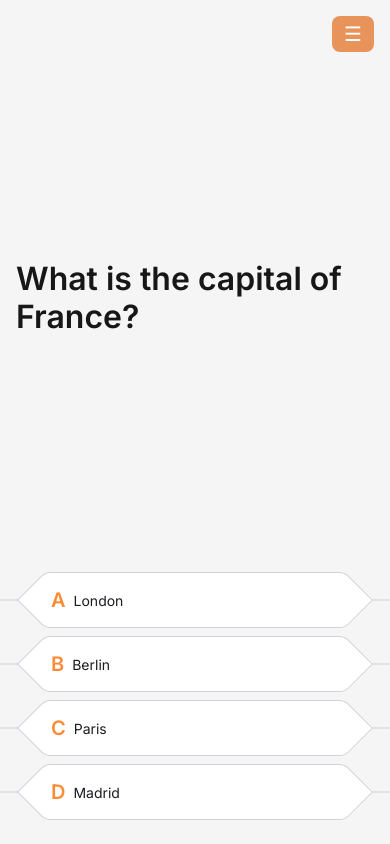
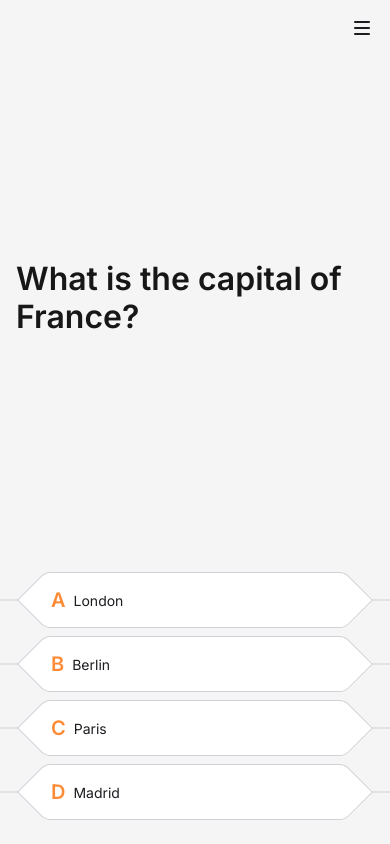
Before and after one commit to Hotpick/nextjs-game, a Next.js app: page /game in a window 390 px wide. Built offline with nearby package versions, Linux system fonts and the light colour scheme.

Commit message:
finish game layout

```diff
--- a/src/components/Game/GameSidebar.module.css
+++ b/src/components/Game/GameSidebar.module.css
@@ -1,18 +1,47 @@
-/* Mobile hamburger */
-.hamburger {
-  display: none;
+.toggleSidebarButton {
+  display: inline-flex;
+  flex-direction: column;
+  visibility: hidden;
+  gap: 4px;
   position: fixed;
   top: 16px;
   right: 16px;
-  z-index: 100;
-  background-color: #e8935a;
-  color: #ffffff;
-  border: none;
-  border-radius: 8px;
-  padding: 8px 12px;
-  font-size: 20px;
-  cursor: pointer;
-  line-height: 1;
+  z-index: 20;
+  padding: 5px 4px;
+  width: 24px;
+}
+
+.toggleSidebarButton span {
+  display: block;
+  width: 100%;
+  height: 2px;
+  background-color: var(--black-100);
+  border-radius: 2px;
+  transition: opacity 0.2s ease;
+}
+
+.toggleSidebarButton:before,
+.toggleSidebarButton:after {
+  content: "";
+  display: block;
+  width: 100%;
+  height: 2px;
+  background-color: var(--black-100);
+  border-radius: 2px;
+  transition: transform 0.2s ease;
+}
+
+/* X state — top line rotates down, middle fades, bottom line rotates up */
+.toggleSidebarButton.open:before {
+  transform: translateY(6px) rotate(45deg);
+}
+
+.toggleSidebarButton.open span {
+  opacity: 0;
+}
+
+.toggleSidebarButton.open:after {
+  transform: translateY(-6px) rotate(-45deg);
 }
 
 .sidebar {
@@ -25,38 +54,23 @@
   overflow-y: auto;
 }
 
-/* Mobile overlay */
-.overlay {
-  position: fixed;
-  inset: 0;
-  z-index: 200;
-  background-color: #ffffff;
-  display: flex;
-  flex-direction: column;
-  overflow-y: auto;
-  padding-top: 60px;
-}
+@media (max-width: 768px) {
+  .toggleSidebarButton {
+    visibility: visible;
+  }
 
-.closeButton {
-  position: fixed;
-  top: 16px;
-  right: 16px;
-  z-index: 201;
-  background-color: transparent;
-  border: none;
-  font-size: 32px;
-  color: #1a1a1a;
-  cursor: pointer;
-  line-height: 1;
-  padding: 4px 8px;
-}
-
-@media (max-width: 768px) {
   .sidebar {
     display: none;
   }
 
-  .hamburger {
-    display: block;
+  .sidebar.open {
+    display: flex;
+    position: fixed;
+    inset: 0;
+    width: 100%;
+    min-width: unset;
+    z-index: 10;
+    justify-content: flex-start;
+    padding-top: 60px;
   }
 }
--- a/src/components/Game/GameSidebar.tsx
+++ b/src/components/Game/GameSidebar.tsx
@@ -13,42 +13,42 @@ const GameSidebar = ({
   currentQuestionIndex: number;
 }) => {
   const [isPrizeLadderOpen, setIsPrizeLadderOpen] = useState(false);
+  const [isClosing, setIsClosing] = useState(false);
+
+  const handleToggle = () => {
+    if (isPrizeLadderOpen) {
+      setIsClosing(true);
+      setTimeout(() => {
+        setIsPrizeLadderOpen(false);
+        setIsClosing(false);
+      }, 250);
+    } else {
+      setIsPrizeLadderOpen(true);
+    }
+  };
+
+  const sidebarClass = [
+    styles.sidebar,
+    isPrizeLadderOpen ? styles.open : "",
+    isClosing ? styles.closing : "",
+  ]
+    .filter(Boolean)
+    .join(" ");
 
   return (
     <>
-      {/* Mobile hamburger */}
       <button
         type="button"
-        className={styles.hamburger}
-        onClick={() => {
-          setIsPrizeLadderOpen(true);
-        }}
+        className={`${styles.toggleSidebarButton}${isPrizeLadderOpen ? ` ${styles.open}` : ""}`}
+        onClick={handleToggle}
         aria-label="Open prize ladder"
       >
-        &#9776;
+        <span></span>
       </button>
 
-      {/* Desktop prize ladder sidebar */}
-      <aside className={styles.sidebar}>
+      <aside className={sidebarClass}>
         <PrizeLadder prizes={prizes} currentIndex={currentQuestionIndex} />
       </aside>
-
-      {/* Mobile prize ladder overlay */}
-      {isPrizeLadderOpen && (
-        <div className={styles.overlay}>
-          <button
-            type="button"
-            className={styles.closeButton}
-            onClick={() => {
-              setIsPrizeLadderOpen(false);
-            }}
-            aria-label="Close prize ladder"
-          >
-            &times;
-          </button>
-          <PrizeLadder prizes={prizes} currentIndex={currentQuestionIndex} />
-        </div>
-      )}
     </>
   );
 };
```
